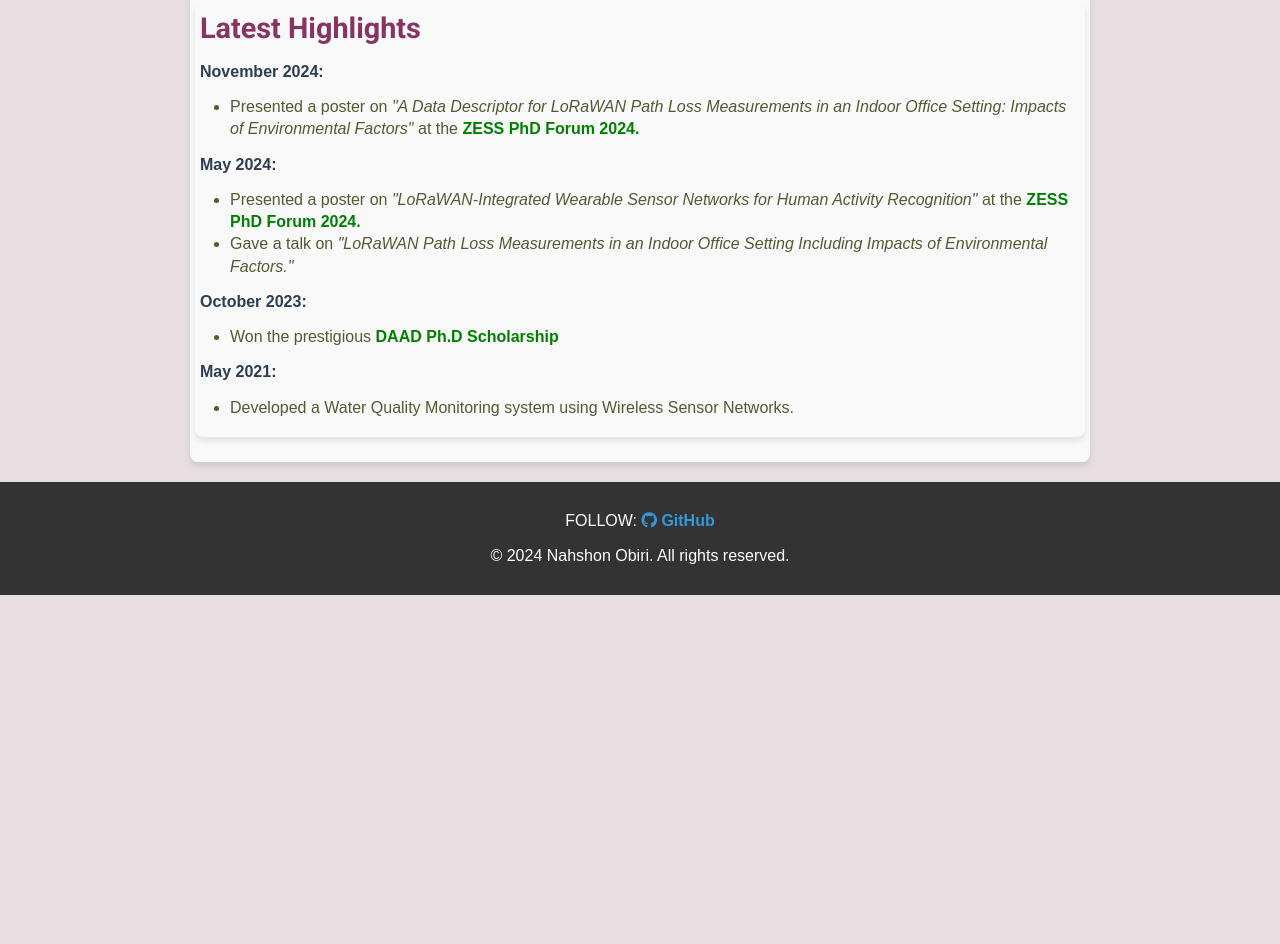
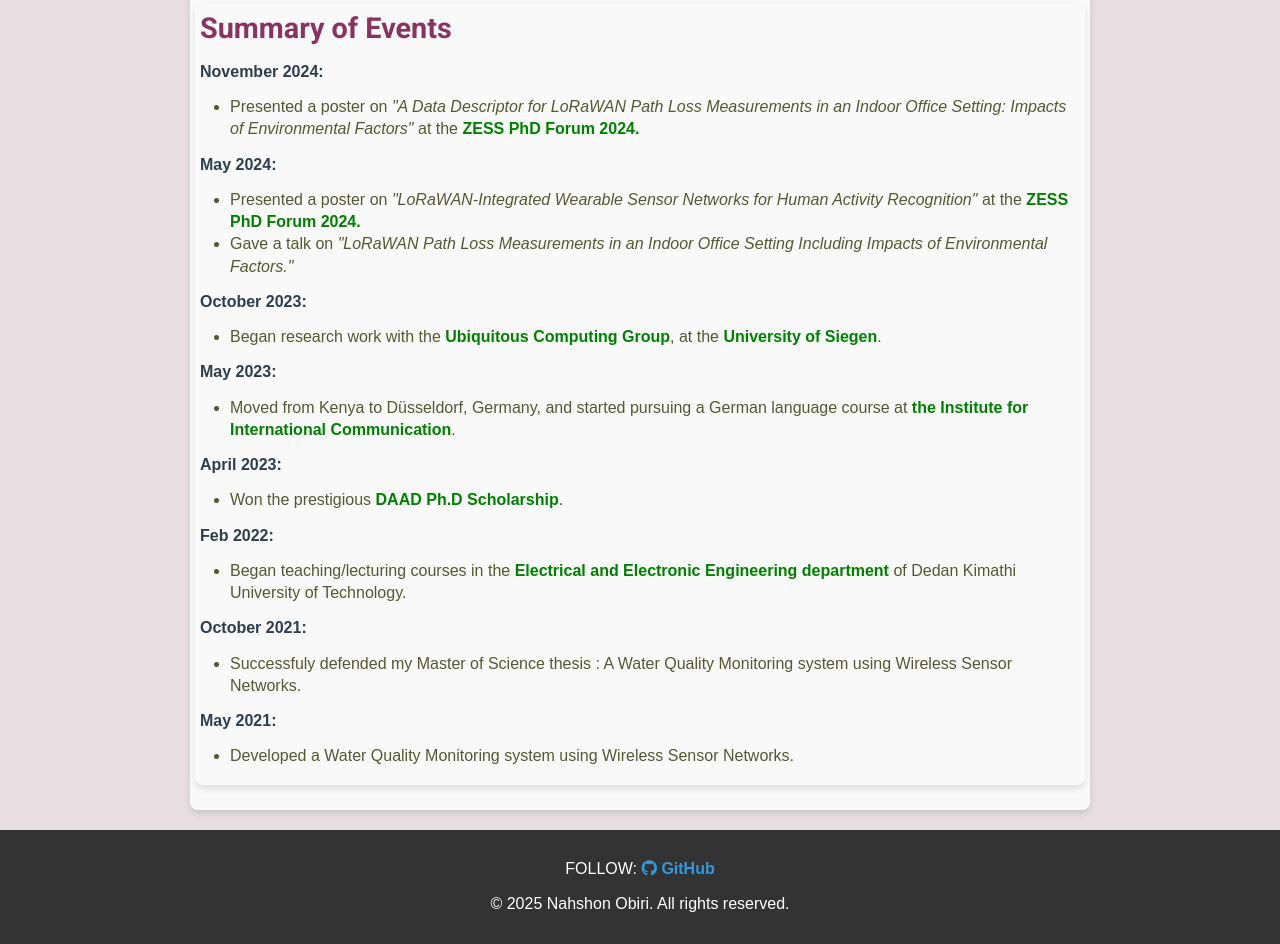
Before and after one commit to nahshonmokua/nahshonmokua.github.io, a plain HTML site: page index.html in a window 1280 px wide. Shown: the part 625-1569 px from the top of the page. Before the commit the page ends 1220 px from the top, so only its background shows below. Drawn offline with Linux system fonts and the light colour scheme; a small style sheet from the web is missing.

Commit message:
CV Updates + Summary of highlights + Rights reservation

```diff
--- a/index.html
+++ b/index.html
@@ -107,7 +107,7 @@
 
             <!-- Latest Summary Section -->
             <section id="news" class="section-container">
-                <h2>Latest Highlights</h2>
+                <h2>Summary of Events</h2>
                 <p>
                     <strong>November 2024:</strong>
                     <ul>
@@ -141,10 +141,44 @@
                     <strong>October 2023:</strong>
                     <ul>
                         <li>
+                            Began research work with the <a href="https://ubi29.informatik.uni-siegen.de/usi/" target="_blank" rel="noopener noreferrer">Ubiquitous Computing Group</a>,
+                            at the <a href="https://www.uni-siegen.de/start/" target="_blank" rel="noopener noreferrer">University of Siegen</a>.
+                        </li>
+                    </ul>
+                </p>
+                <p>
+                    <strong>May 2023:</strong>
+                    <ul>
+                        <li>
+                            Moved from Kenya to Düsseldorf, Germany, and started pursuing a German language course at <a href="https://www.iik-duesseldorf.de/" target="_blank" rel="noopener noreferrer">
+                                the Institute for International Communication</a>.
+                        </li>
+                    </ul>
+                </p>
+                <p>
+                    <strong>April 2023:</strong>
+                    <ul>
+                        <li>
                             Won the prestigious
                             <a href="https://www2.daad.de/deutschland/stipendium/datenbank/en/21148-scholarship-database/" target="_blank" rel="noopener noreferrer">
-                                DAAD Ph.D Scholarship
-                            </a>
+                                DAAD Ph.D Scholarship</a>.
+                        </li>
+                    </ul>
+                </p>
+                <p>
+                    <strong>Feb 2022:</strong>
+                    <ul>
+                        <li style="margin-left: 30px;">
+                            Began teaching/lecturing courses in the <a href="https://eee.dkut.ac.ke/" target="_blank" rel="noopener noreferrer">
+                                Electrical and  Electronic Engineering department </a> of Dedan Kimathi University of Technology.
+                        </li>
+                    </ul>
+                </p>
+                <p>
+                    <strong>October 2021:</strong>
+                    <ul>
+                        <li style="margin-left: 30px;">
+                            Successfuly defended my Master of Science thesis : A Water Quality Monitoring system using Wireless Sensor Networks.
                         </li>
                     </ul>
                 </p>
@@ -165,7 +199,7 @@
     <footer>
     <div class="footer-content">
         <p>FOLLOW: <a href="https://github.com/nahshonmokua" target="_blank" rel="noopener noreferrer" title="GitHub" class="footer-link"><i class="fab fa-github"></i> GitHub</a></p>
-        <p>&copy; 2024 Nahshon Obiri. All rights reserved.</p>
+        <p>&copy; 2025 Nahshon Obiri. All rights reserved.</p>
     </div>
     </footer>
 
```
Also changed, not shown: presentations/index.html (+1 -1 lines), publications/index.html (+1 -1 lines), research/index.html (+1 -1 lines), resume/index.html (+3 -2 lines), teaching/index.html (+1 -1 lines), 3 other files.
